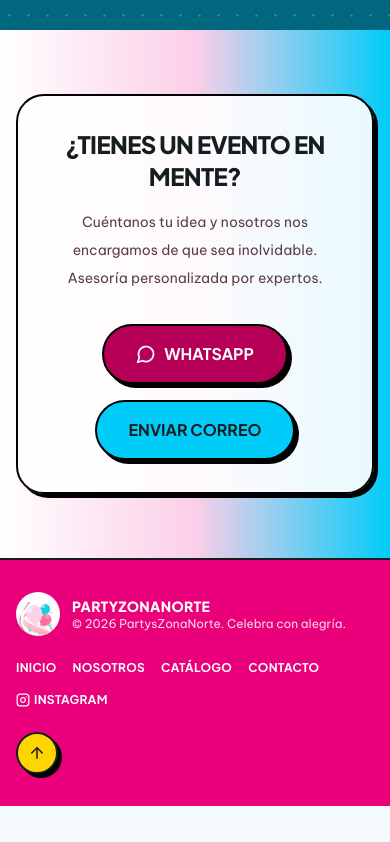
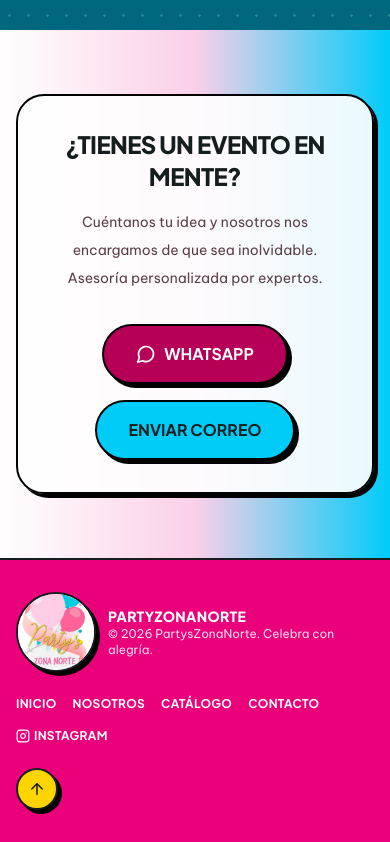
Before and after one commit to XavierS31/PartysZonaNorte, a React (Vite) app: page / in a window 390 px wide. Shown: the part 4142-4984 px from the top of the page. Before the commit the page ends 4948 px from the top, so only its background shows below. Built offline with nearby package versions, Linux system fonts and the light colour scheme.

Commit message:
fixed phone movement and adjusted logos

```diff
--- a/index.html
+++ b/index.html
@@ -8,7 +8,8 @@
     <meta name="description" content="Discover top party rentals, event decorations, and celebration services in Zona Norte." />
     <meta name="keywords" content="party rentals, eventos Zona Norte, decoracion de fiestas, alquiler de eventos" />
     <link rel="canonical" href="https://partyszonanorte.com/" />
-    <link rel="icon" href="./assets/logo2-white-small.png" />
+    <link rel="icon" type="image/jpeg" sizes="1080x1080" href="./assets/logo.jpg" />
+    <link rel="apple-touch-icon" href="./assets/logo.jpg" />
     <title>PartysZonarteNorte | Decoraciones, arreglos y mas para tus fiestas</title>
     <meta property="og:title" content="PartysZonarteNorte | Decoraciones, arreglos y mas para tus fiestas" />
     <meta property="og:description" content="Discover top party rentals, event decorations, and celebration services in Zona Norte." />
--- a/src/App.tsx
+++ b/src/App.tsx
@@ -1,4 +1,4 @@
-import { Suspense, lazy } from 'react'
+import { Suspense, lazy, useEffect } from 'react'
 import { Navigate, Route, Routes, useLocation } from 'react-router-dom'
 import { AnimatePresence } from 'framer-motion'
 import { Navbar } from './components/Navbar'
@@ -16,6 +16,10 @@ function Loading() {
 
 export default function App() {
   const location = useLocation()
+
+  useEffect(() => {
+    window.scrollTo(0, 0)
+  }, [location.pathname])
 
   return (
     <div className="min-h-screen overflow-x-hidden bg-gradient-to-b from-pink-50 via-mist to-cyan-50">
--- a/src/components/Footer.tsx
+++ b/src/components/Footer.tsx
@@ -2,15 +2,19 @@ import { Link } from 'react-router-dom'
 import { ArrowUp, Instagram } from 'lucide-react'
 import { business } from '../config/business'
 
-const logo = new URL('../../assets/logo2-white-small.png', import.meta.url).href
+const logo = new URL('../../assets/logo.jpg', import.meta.url).href
 
 export function Footer() {
   return (
     <footer className="border-t-2 border-ink bg-hot text-white">
       <div className="shell flex flex-wrap items-center justify-between gap-6 py-8">
         <div className="flex items-center gap-3">
-          <span className="grid h-11 w-11 place-items-center overflow-hidden rounded-full bg-white">
-            <img src={logo} alt="Logo de PartyZonaNorte" className="h-16 w-16 object-contain" />
+          <span className="grid h-20 w-20 shrink-0 place-items-center overflow-hidden rounded-full border-2 border-ink bg-white shadow-neo">
+            <img
+              src={logo}
+              alt="Logo de PartyZonaNorte"
+              className="h-full w-full scale-125 object-cover object-center -translate-y-1"
+            />
           </span>
           <div>
             <p className="font-display text-sm font-extrabold uppercase tracking-wide">PartyZonaNorte</p>
```
